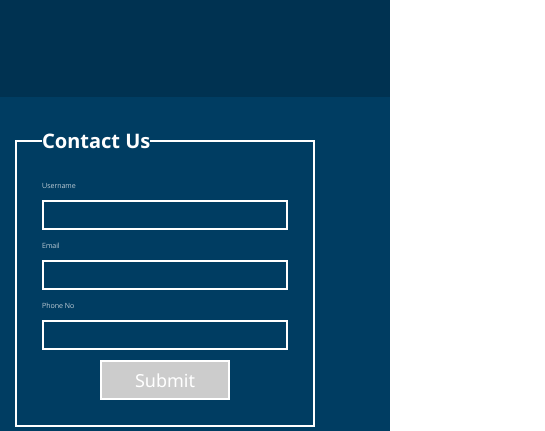
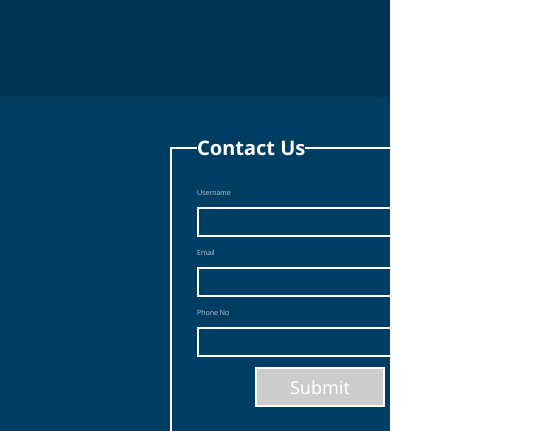
Before and after one commit to mayankgith/mayankbhattportfolio, a plain HTML site: page index.html in a window 390 px wide. Shown: the part 4135-4566 px from the top of the page, 545 px wide, since content can reach past the window. Drawn offline with nearby package versions, Linux system fonts and the light colour scheme.

Commit message:
Update style.css

```diff
--- a/style.css
+++ b/style.css
@@ -561,7 +561,10 @@ footer .social_links a:hover {
     flex-direction: column;
   }
   #contact{
-    height: 500px;;
+    height: 500px;
+    display: flex;
+    justify-content: center;
+    align-items: center;
     flex-direction: column;
   }
   #signup_section{
```
